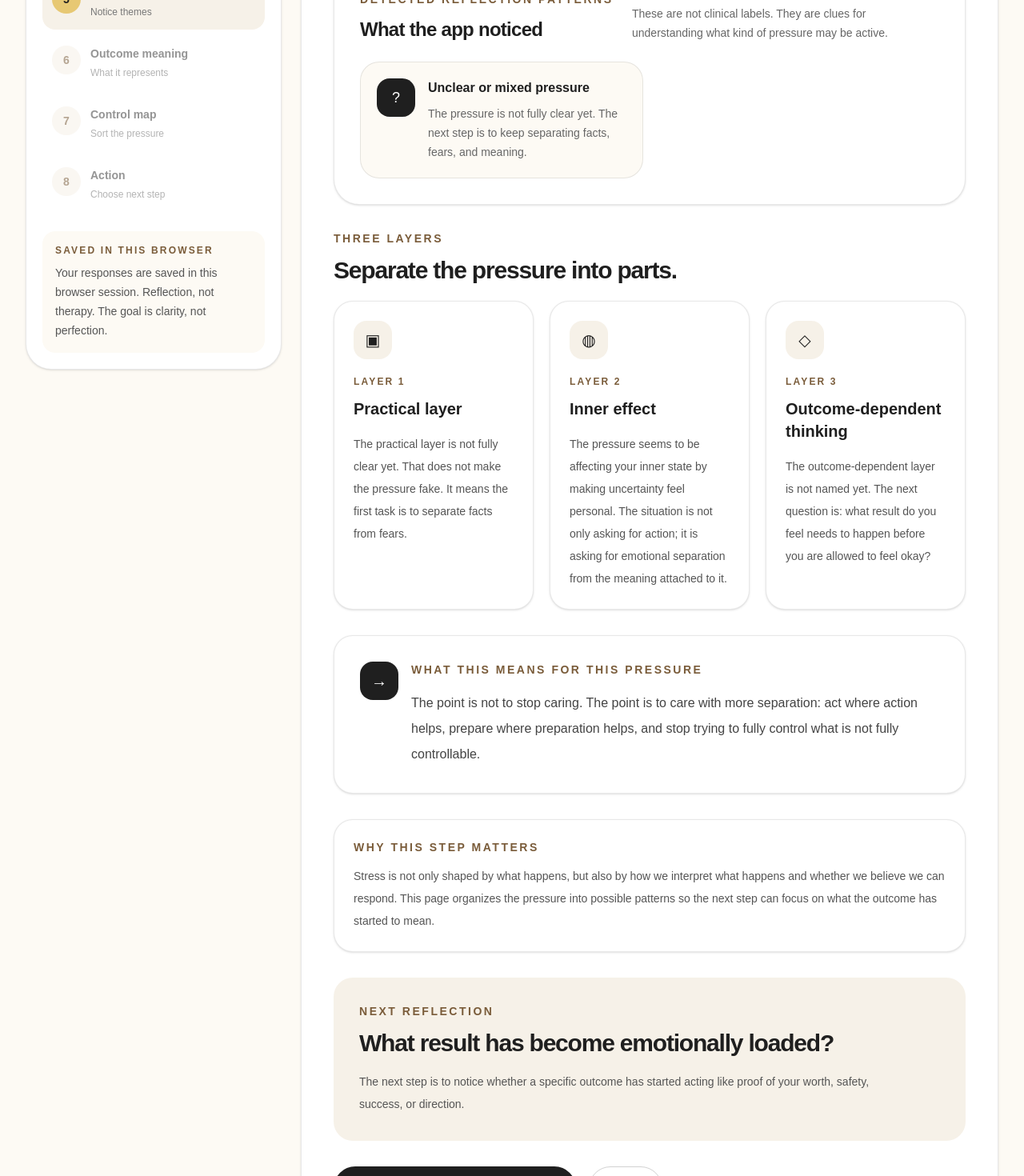
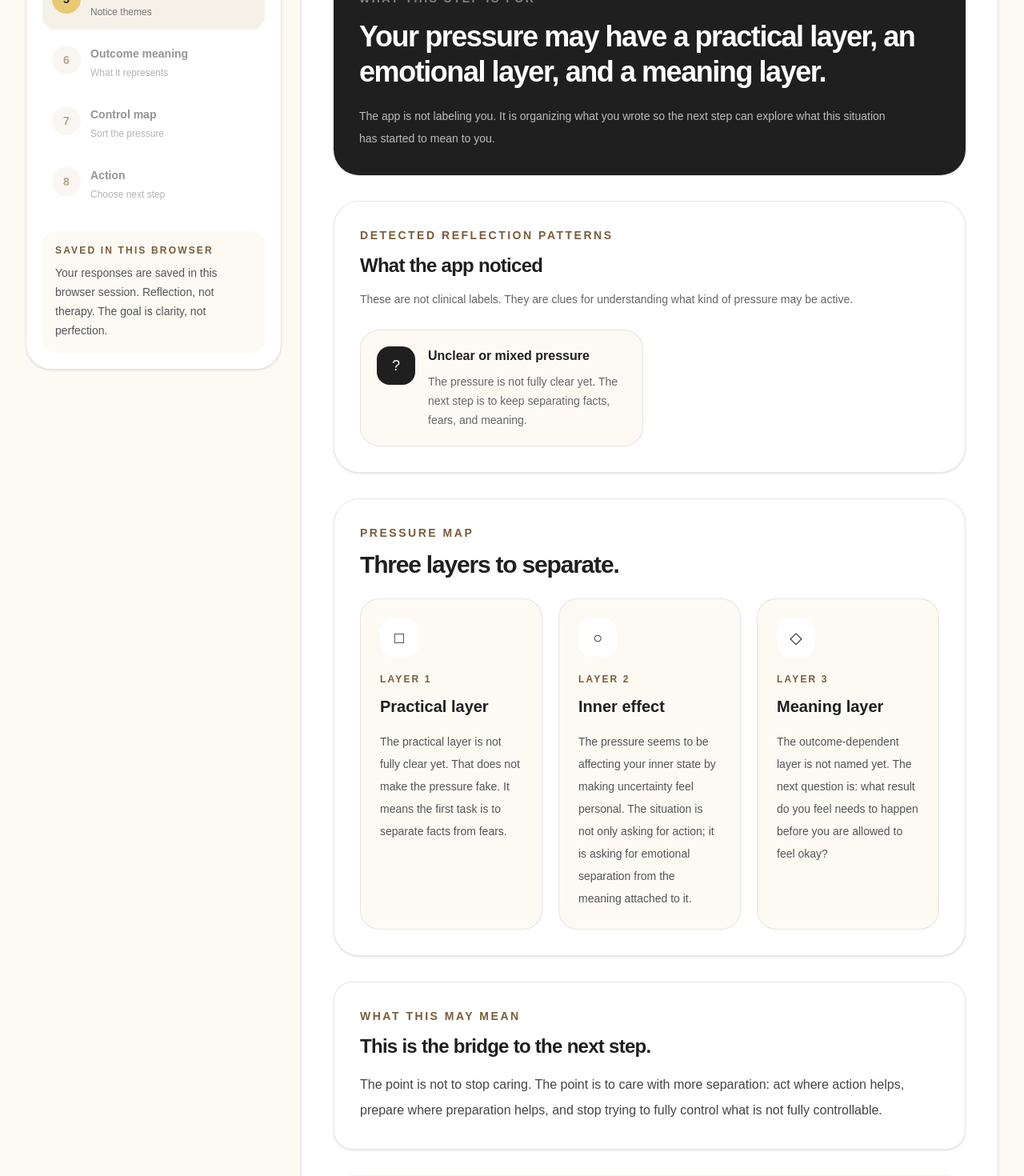
Before and after one commit to diegouriber/under-pressure, a Next.js app: page /summary in a window 1280 px wide. Shown: the part 480-1950 px from the top of the page at 80% size. Built offline with nearby package versions, Linux system fonts and the light colour scheme.

Commit message:
Clarify pressure summary step

```diff
--- a/app/summary/page.tsx
+++ b/app/summary/page.tsx
@@ -9,6 +9,15 @@ import {
   type PressureCategory,
   type UnderPressureSession,
 } from "@/lib/underPressureEngine";
+
+type PersonalizationDomain =
+  | "relationship"
+  | "academic"
+  | "career"
+  | "money"
+  | "family"
+  | "comparison"
+  | "general";
 
 export default function SummaryPage() {
   const [session, setSession] = useState<UnderPressureSession | null>(null);
@@ -28,19 +37,19 @@ export default function SummaryPage() {
   }
 
   const analysis = analyzePressure(session);
+  const contextSummary = buildContextSummary(session);
+  const domain = detectPersonalizationDomain(session);
+  const personalizedMeaning = buildPersonalizedMeaning(session, domain);
 
   const title = session.name
-    ? `${session.name}, your pressure may not be one thing.`
-    : "Your pressure may not be one thing.";
-
-  const contextSummary = buildContextSummary(session);
-  const personalizedMeaning = buildPersonalizedMeaning(session);
+    ? `${session.name}, here is what the app noticed.`
+    : "Here is what the app noticed.";
 
   return (
     <FlowShell
       eyebrow="Pressure pattern summary"
       title={title}
-      description="This is a structured reflection based on what you wrote, your emotional check-in, and the context you gave. These are reflection patterns, not diagnoses."
+      description="This page turns your reflection into a clearer pressure map. These are reflection clues, not diagnoses."
       step={5}
       totalSteps={8}
     >
@@ -48,7 +57,7 @@ export default function SummaryPage() {
         {analysis.severeDistressFlag && (
           <section className="rounded-3xl border border-[#b54747]/20 bg-[#fff6f4] p-6">
             <p className="text-sm font-semibold uppercase tracking-[0.18em] text-[#b54747]">
-              ⚠️ Immediate support
+              Immediate support
             </p>
 
             <h2 className="mt-3 text-2xl font-semibold text-[#1f1f1f]">
@@ -63,14 +72,25 @@ export default function SummaryPage() {
           </section>
         )}
 
+        <section className="rounded-[2rem] bg-[#1f1f1f] p-6 text-white shadow-sm md:p-8">
+          <p className="text-sm font-semibold uppercase tracking-[0.18em] text-white/45">
+            What this step is for
+          </p>
+
+          <h2 className="mt-4 max-w-3xl text-3xl font-semibold leading-[1.2] tracking-[-0.04em] md:text-4xl">
+            Your pressure may have a practical layer, an emotional layer, and a
+            meaning layer.
+          </h2>
+
+          <p className="mt-5 max-w-2xl text-sm leading-7 text-white/70">
+            The app is not labeling you. It is organizing what you wrote so the
+            next step can explore what this situation has started to mean to
+            you.
+          </p>
+        </section>
+
         {contextSummary && (
           <section className="rounded-3xl border border-[#1f1f1f]/10 bg-white p-6 shadow-sm">
-            <div className="flex items-start gap-4">
-              <div className="flex h-12 w-12 shrink-0 items-center justify-center rounded-2xl bg-[#f6f1e8] text-xl">
-                ◌
-              </div>
-
-              <div>
             <p className="text-sm font-semibold uppercase tracking-[0.18em] text-[#7a5c3a]">
               Context used
             </p>
@@ -78,14 +98,10 @@ export default function SummaryPage() {
             <p className="mt-3 text-sm leading-7 text-[#555]">
               {contextSummary}
             </p>
-              </div>
-            </div>
           </section>
         )}
 
         <section className="rounded-[2rem] border border-[#1f1f1f]/10 bg-white p-6 shadow-sm md:p-8">
-          <div className="flex flex-col gap-3 md:flex-row md:items-end md:justify-between">
-            <div>
           <p className="text-sm font-semibold uppercase tracking-[0.18em] text-[#7a5c3a]">
             Detected reflection patterns
           </p>
@@ -93,13 +109,11 @@ export default function SummaryPage() {
           <h2 className="mt-3 text-2xl font-semibold tracking-[-0.03em] text-[#1f1f1f]">
             What the app noticed
           </h2>
-            </div>
 
-            <p className="max-w-sm text-sm leading-6 text-[#666]">
-              These are not clinical labels. They are clues for understanding
-              what kind of pressure may be active.
+          <p className="mt-3 max-w-2xl text-sm leading-7 text-[#666]">
+            These are not clinical labels. They are clues for understanding what
+            kind of pressure may be active.
           </p>
-          </div>
 
           <div className="mt-6 grid gap-4 md:grid-cols-2">
             {analysis.categories.map((category) => (
@@ -108,28 +122,26 @@ export default function SummaryPage() {
           </div>
         </section>
 
-        <section>
-          <div className="mb-5">
+        <section className="rounded-[2rem] border border-[#1f1f1f]/10 bg-white p-6 shadow-sm md:p-8">
           <p className="text-sm font-semibold uppercase tracking-[0.18em] text-[#7a5c3a]">
-              Three layers
+            Pressure map
           </p>
 
           <h2 className="mt-3 text-3xl font-semibold tracking-[-0.04em] text-[#1f1f1f]">
-              Separate the pressure into parts.
+            Three layers to separate.
           </h2>
-          </div>
 
-          <div className="grid gap-5 md:grid-cols-3">
+          <div className="mt-6 grid gap-5 md:grid-cols-3">
             <LayerCard
               label="Layer 1"
-              icon="▣"
+              icon="□"
               title="Practical layer"
               content={analysis.practicalLayer}
             />
 
             <LayerCard
               label="Layer 2"
-              icon="◍"
+              icon="○"
               title="Inner effect"
               content={analysis.innerEffect}
             />
@@ -137,40 +149,23 @@ export default function SummaryPage() {
             <LayerCard
               label="Layer 3"
               icon="◇"
-              title="Outcome-dependent thinking"
+              title="Meaning layer"
               content={analysis.outcomeDependentInsight}
             />
           </div>
         </section>
 
         <section className="rounded-3xl border border-[#1f1f1f]/10 bg-white p-6 shadow-sm md:p-8">
-          <div className="flex items-start gap-4">
-            <div className="flex h-12 w-12 shrink-0 items-center justify-center rounded-2xl bg-[#1f1f1f] text-xl text-white">
-              →
-            </div>
+          <p className="text-sm font-semibold uppercase tracking-[0.18em] text-[#7a5c3a]">
+            What this may mean
+          </p>
 
-            <div>
-              <p className="text-sm font-semibold uppercase tracking-[0.18em] text-[#7a5c3a]">
-                What this means for this pressure
-              </p>
+          <h2 className="mt-3 text-2xl font-semibold tracking-[-0.03em] text-[#1f1f1f]">
+            This is the bridge to the next step.
+          </h2>
 
           <p className="mt-4 text-base leading-8 text-[#444]">
             {personalizedMeaning}
-              </p>
-            </div>
-          </div>
-        </section>
-
-        <section className="rounded-3xl border border-[#1f1f1f]/10 bg-white p-6 shadow-sm">
-          <p className="text-sm font-semibold uppercase tracking-[0.18em] text-[#7a5c3a]">
-            Why this step matters
-          </p>
-
-          <p className="mt-3 text-sm leading-7 text-[#555]">
-            Stress is not only shaped by what happens, but also by how we
-            interpret what happens and whether we believe we can respond. This
-            page organizes the pressure into possible patterns so the next step
-            can focus on what the outcome has started to mean.
           </p>
         </section>
 
@@ -180,22 +175,22 @@ export default function SummaryPage() {
           </p>
 
           <h2 className="mt-3 text-3xl font-semibold tracking-[-0.04em] text-[#1f1f1f]">
-            What result has become emotionally loaded?
+            What has this started to mean to you?
           </h2>
 
           <p className="mt-4 max-w-2xl text-sm leading-7 text-[#555]">
-            The next step is to notice whether a specific outcome has started
-            acting like proof of your worth, safety, success, or direction.
+            The next step explores whether this situation has started to feel
+            like proof of your worth, safety, success, belonging, or direction.
           </p>
         </section>
 
         <div className="flex flex-col gap-4 sm:flex-row">
-          <a
+          <Link
             href="/attachment"
             className="rounded-full bg-[#1f1f1f] px-7 py-4 text-center text-sm font-semibold text-white transition hover:opacity-90"
           >
-            Explore outcome-dependent thinking
-          </a>
+            Continue to meaning reflection
+          </Link>
 
           <Link
             href="/pressure"
@@ -243,8 +238,8 @@ function LayerCard({
   content: string;
 }) {
   return (
-    <section className="rounded-3xl border border-[#1f1f1f]/10 bg-white p-6 shadow-sm">
-      <div className="flex h-12 w-12 items-center justify-center rounded-2xl bg-[#f6f1e8] text-xl text-[#1f1f1f]">
+    <section className="rounded-3xl border border-[#1f1f1f]/10 bg-[#fdfaf4] p-6">
+      <div className="flex h-12 w-12 items-center justify-center rounded-2xl bg-white text-xl text-[#1f1f1f]">
         {icon}
       </div>
 
@@ -276,45 +271,160 @@ function buildContextSummary(session: UnderPressureSession) {
 
   if (parts.length === 0) return "";
 
-  return `This summary is being shaped by your context: ${parts.join(
-    " · "
-  )}.`;
+  return `This summary is being shaped by your context: ${parts.join(" · ")}.`;
 }
 
-function buildPersonalizedMeaning(session: UnderPressureSession) {
-  const domain = session.pressureDomain;
-  const style = session.guidanceStyle;
+function detectPersonalizationDomain(
+  session: UnderPressureSession
+): PersonalizationDomain {
+  const combined = `
+    ${session.pressureDomain}
+    ${session.pressureText}
+    ${session.outcomeDependentText}
+    ${session.attachmentText}
+  `.toLowerCase();
 
-  if (style === "Direct and practical") {
+  if (
+    includesAny(combined, [
+      "relationship",
+      "relationships",
+      "boyfriend",
+      "girlfriend",
+      "partner",
+      "dating",
+      "love",
+      "loved",
+      "reciprocate",
+      "reciprocity",
+      "affection",
+      "break up",
+      "last long",
+      "attention",
+      "valued",
+      "chosen",
+    ])
+  ) {
+    return "relationship";
+  }
+
+  if (
+    includesAny(combined, [
+      "school",
+      "academic",
+      "exam",
+      "grade",
+      "university",
+      "study",
+      "studying",
+      "assignment",
+      "class",
+    ])
+  ) {
+    return "academic";
+  }
+
+  if (
+    includesAny(combined, [
+      "career",
+      "work",
+      "job",
+      "internship",
+      "interview",
+      "promotion",
+      "boss",
+      "salary",
+    ])
+  ) {
+    return "career";
+  }
+
+  if (
+    includesAny(combined, [
+      "money",
+      "financial",
+      "rent",
+      "debt",
+      "income",
+      "bills",
+      "stability",
+      "savings",
+    ])
+  ) {
+    return "money";
+  }
+
+  if (
+    includesAny(combined, [
+      "family",
+      "parents",
+      "mother",
+      "father",
+      "proud",
+      "disappoint",
+      "expectations",
+      "back home",
+    ])
+  ) {
+    return "family";
+  }
+
+  if (
+    includesAny(combined, [
+      "compare",
+      "comparison",
+      "others",
+      "peers",
+      "friends",
+      "timeline",
+      "behind",
+      "linkedin",
+      "instagram",
+    ])
+  ) {
+    return "comparison";
+  }
+
+  return "general";
+}
+
+function buildPersonalizedMeaning(
+  session: UnderPressureSession,
+  domain: PersonalizationDomain
+) {
+  if (domain === "relationship") {
+    return "This may involve a real relationship concern, but the emotional weight may also come from what the other person's response seems to prove: whether you are loved, valued, chosen, or carrying the relationship alone.";
+  }
+
+  if (domain === "academic") {
+    return "This may involve real academic responsibilities, but the grade or performance outcome should not become the full measure of your intelligence, future, or worth.";
+  }
+
+  if (domain === "career") {
+    return "This may involve real career action, but career uncertainty should not become a verdict on whether your life is moving correctly.";
+  }
+
+  if (domain === "money") {
+    return "This may involve real financial planning, but financial pressure becomes heavier when every unknown starts feeling like proof that you are unsafe or failing.";
+  }
+
+  if (domain === "family") {
+    return "This may involve real family expectations, but another person's approval cannot become the only place where your emotional stability is allowed to exist.";
+  }
+
+  if (domain === "comparison") {
+    return "This may involve real ambition, but comparison becomes dangerous when other people's timelines start replacing your own judgment.";
+  }
+
+  if (session.guidanceStyle === "Direct and practical") {
     return "The point is not to overanalyze the pressure. The point is to separate what needs action from what needs to stop controlling your emotional state.";
   }
 
-  if (style === "Calm and grounding") {
+  if (session.guidanceStyle === "Calm and grounding") {
     return "The point is not to force instant clarity. The point is to slow the pressure down enough to see what is real, what is interpretation, and what next step is actually available.";
   }
 
-  if (style === "Reflective and deep") {
+  if (session.guidanceStyle === "Reflective and deep") {
     return "The point is not only to solve the surface problem. The deeper question is what this pressure has started to represent: proof, safety, belonging, success, approval, or identity.";
-  }
-
-  if (domain === "School / academic performance") {
-    return "This may involve real academic responsibilities, but the grade or performance outcome should not become the full measure of your intelligence, future, or worth.";
-  }
-
-  if (domain === "Career / work") {
-    return "This may involve real career action, but career uncertainty should not become a verdict on whether your life is moving correctly.";
-  }
-
-  if (domain === "Money / financial stability") {
-    return "This may involve real financial planning, but financial pressure becomes heavier when every unknown starts feeling like proof that you are unsafe or failing.";
-  }
-
-  if (domain === "Family expectations") {
-    return "This may involve real family expectations, but another person’s approval cannot become the only place where your emotional stability is allowed to exist.";
-  }
-
-  if (domain === "Social comparison") {
-    return "This may involve real ambition, but comparison becomes dangerous when other people’s timelines start replacing your own judgment.";
   }
 
   return "The point is not to stop caring. The point is to care with more separation: act where action helps, prepare where preparation helps, and stop trying to fully control what is not fully controllable.";
@@ -323,7 +433,7 @@ function buildPersonalizedMeaning(session: UnderPressureSession) {
 function getPressureCategoryMeta(category: PressureCategory) {
   if (category === "Practical stressor") {
     return {
-      icon: "▣",
+      icon: "□",
       description:
         "There may be a real external issue here: school, work, money, health, relationships, deadlines, or responsibility.",
     };
@@ -331,7 +441,7 @@ function getPressureCategoryMeta(category: PressureCategory) {
 
   if (category === "Future uncertainty") {
     return {
-      icon: "⌁",
+      icon: "?",
       description:
         "The pressure is partly coming from trying to solve an unknown future before it has arrived.",
     };
@@ -349,7 +459,7 @@ function getPressureCategoryMeta(category: PressureCategory) {
     return {
       icon: "↔",
       description:
-        "Other people’s timelines may be making your own path feel delayed or insufficient.",
+        "Other people's timelines may be making your own path feel delayed or insufficient.",
     };
   }
 
@@ -371,7 +481,7 @@ function getPressureCategoryMeta(category: PressureCategory) {
 
   if (category === "Self-worth threat") {
     return {
-      icon: "◍",
+      icon: "○",
       description:
         "The situation may be starting to feel like a verdict on your capability, value, or identity.",
     };
@@ -399,3 +509,7 @@ function getPressureCategoryMeta(category: PressureCategory) {
       "The pressure is not fully clear yet. The next step is to keep separating facts, fears, and meaning.",
   };
 }
+
+function includesAny(text: string, words: string[]) {
+  return words.some((word) => text.includes(word));
+}
```
Lines whose indentation alone changed are shown as unchanged.
